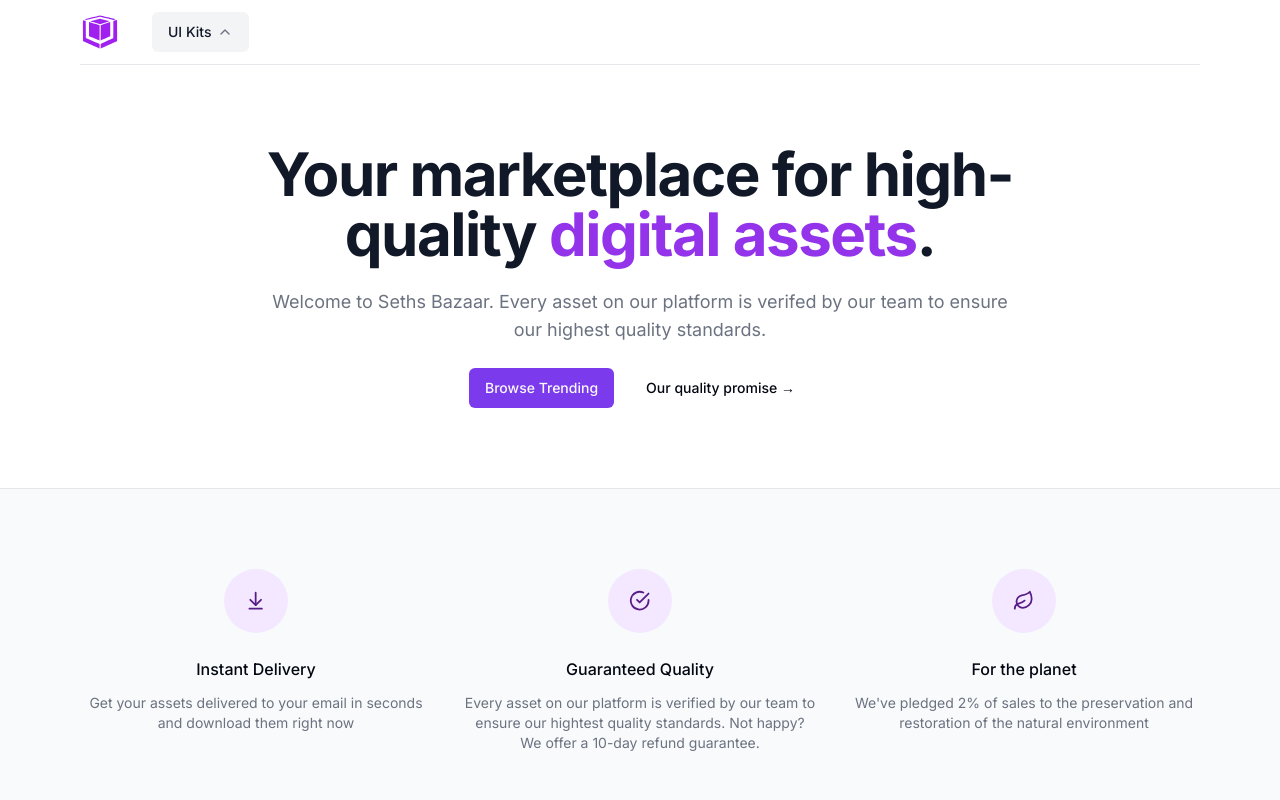
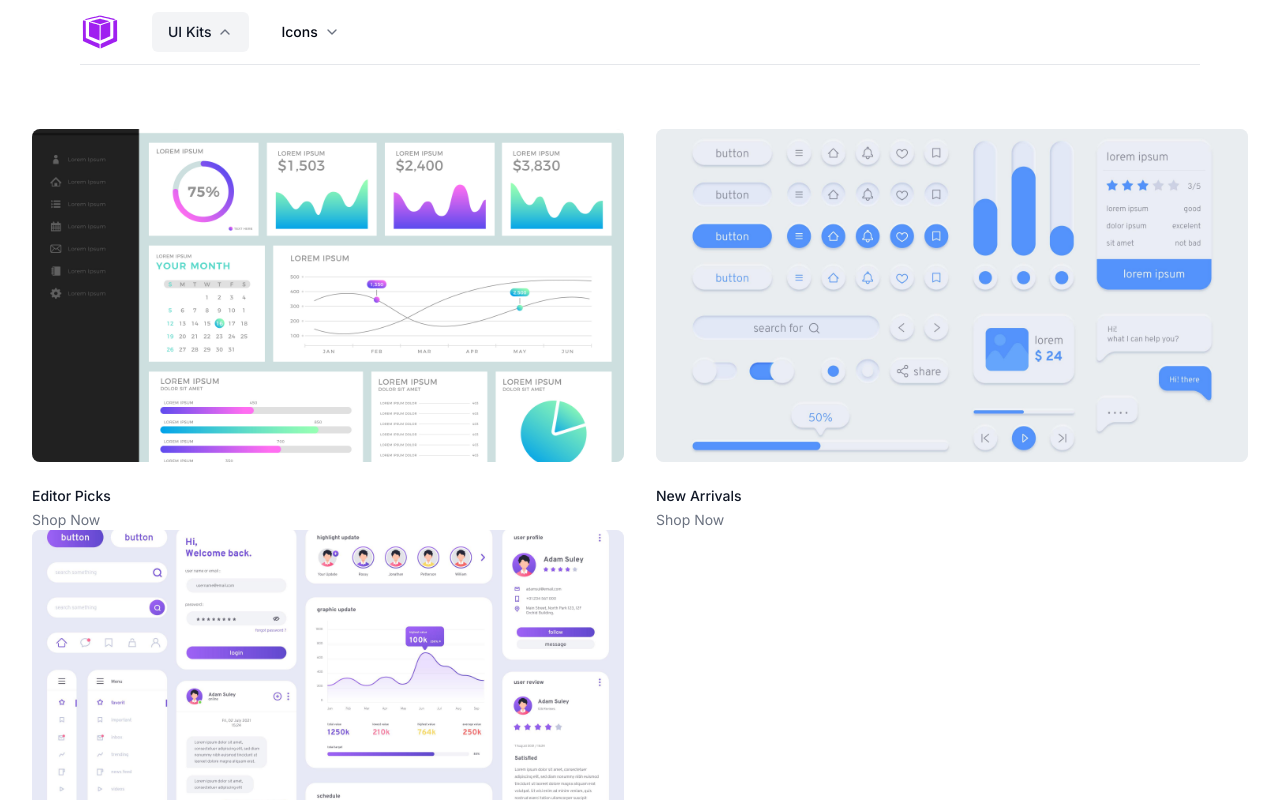
Before and after one commit to rathoretaruncodes/seth-bazaar, a Next.js app: page / in a window 1280 px wide. Both pictures are taken after a click on the button "UI Kits". Shown: the top 800 px of the page. Built offline with nearby package versions, Linux system fonts and the light colour scheme.

Commit message:
Update Dynamic Navbar

```diff
--- a/src/components/NavItem.tsx
+++ b/src/components/NavItem.tsx
@@ -3,6 +3,8 @@
 import { Button } from "./ui/button";
 import { ChevronDown } from "lucide-react";
 import { cn } from "@/lib/utils";
+import Image from "next/image";
+import Link from "next/link";
 
 type Category = typeof PRODUCT_CATEGORIES[number]
 
@@ -12,16 +14,52 @@
         <div className='relative flex items-center'>
             <Button className='gap-1.5' onClick={handleOpen} variant={isOpen ? "secondary":"ghost"}>
                 {category.label}
+                {/* ChevronDown Icon with conditional class as an object: -rotate-180: isOpen  */}
                 <ChevronDown className={cn('h-4 w-4 transition-all text-muted-foreground', {
                     '-rotate-180': isOpen,
                 }
                 )}/>
             </Button>
         </div>
+
+        {isOpen ? (
+            <div className={cn('absolute inset-x-0 top-full text-sm text-muted-foreground', {
+                'animate-in fade-in-10 slide-in-from-top-5': !isAnyOpen,
+            })}>
+                <div className='absolute inset-0 top-1/2 bg-white shadow' aria-hidden='true' />
+                <div className='relative bg-white'>
+                    <div className='mx-auto max-w-7xl px-8'>
+                        <div className='grid grid-cols-4 gap-x-8 gap-y-10 py-16'>
+                            <div className='col-span-4 col-start-1 grid grid-cols-2 gap-x-8'>
+                                {category.featured.map((item) => (
+                                    <div key={item.name}
+                                    className='group relative text-base sm:text-sm'>
+                                     <div className='relative aspect-video overflow-hidden rounded-lg bg-gray-100 group-hover:opacity-75'>
+                                          <Image
+                                          src={item.imageSrc}
+                                          alt='product category image'
+                                          fill
+                                          className='object-cover object-center' />
+                                     </div>
+
+                                     <Link href={item.href} className='mt-6 block font-medium text-gray-900'>
+                                        {item.name}
+                                     </Link>
+                                     {/* aria-hidden:true keeps it hidden for a person reading using a screen reader */}
+                                     <p className='mt-1' aria-hidden='true'>Shop Now</p>
+                                    </div>
+                                ))}
+                            </div>
+                        </div>
+                    </div>
+                </div>
+            </div>
+        ) : null}
     </div>
 }
 
 interface NavItemProps {
+    // Category is a custom typeof
     category: Category
     handleOpen: () => void
     isOpen: boolean
--- a/src/components/NavItems.tsx
+++ b/src/components/NavItems.tsx
@@ -1,16 +1,38 @@
 "use client"
 
 import { PRODUCT_CATEGORIES } from "@/config"
-import { useState } from "react"
+import { useEffect, useRef, useState } from "react"
 import NavItem from "./NavItem"
+import { useOnClickOutside } from "@/hooks/use-on-click-outside"
 
 export default function NavItems() {
     const [activeIndex, setActiveIndex] = useState<null|number>(null)
 
+    //use esc key to make the navbar stuff disappear
+    useEffect(() => {
+        const handler = (e: KeyboardEvent) => {
+            if(e.key === 'Escape') {
+                setActiveIndex(null)
+            }
+        }
+        document.addEventListener('keydown', handler)
+
+        // cleanup function to prevent memory leaks when the above component unmounts
+        return () => {
+            document.removeEventListener('keydown', handler)
+        }
+    }, [])
+
     const isAnyOpen = activeIndex !==null
+    // on clicking elswhere, the stuff on navbar doesn't disapper,
+    // to overcome that, useRef is used
+    const navRef = useRef<HTMLDivElement | null>(null)
+
+    //using a custom hook for that : use-on-click-outside.ts
+    useOnClickOutside(navRef, () => setActiveIndex(null))
 
 
-    return <div className='flex gap-4 h-full'>
+    return <div className='flex gap-4 h-full' ref={navRef}>
         {PRODUCT_CATEGORIES.map((category, i) => {
             const handleOpen = () => {
                 if(activeIndex === i) {
@@ -27,6 +49,7 @@
                 category={category}
                 handleOpen={handleOpen}
                 isOpen={isOpen}
+                // Because we're mapping over something: category.value
                 key={category.value}
                 isAnyOpen={isAnyOpen}
                 />
--- a/src/components/Navbar.tsx
+++ b/src/components/Navbar.tsx
@@ -16,6 +16,7 @@
                                     <Icons.logo className='h-10 w-10'/>
                                 </Link>
                             </div>
+                            {/* Only for desktop */}
                             <div className='hidden z-50 lg:ml-8 lg:block lg:self-stretch'>
                                 <NavItems/>
                             </div>
--- a/src/config/index.ts
+++ b/src/config/index.ts
@@ -2,6 +2,27 @@
     {
         label: 'UI Kits',
         value: 'ui_kits' as const,
+        featured: [
+            {
+                name: 'Editor Picks',
+                href: '#',
+                imageSrc: '/nav/ui-kits/mixed.jpg'
+            },
+            {
+                name: 'New Arrivals',
+                href: '#',
+                imageSrc: '/nav/ui-kits/blue.jpg'
+            },
+            {
+                name: 'Bestsellers',
+                href: '#',
+                imageSrc: '/nav/ui-kits/purple.jpg'
+            },
+        ]
+    },
+    {
+        label: 'Icons',
+        value: 'icons' as const,
         featured: [
             {
                 name: 'Favourite Icon Picks',
@@ -19,5 +40,5 @@
                 imageSrc: '/nav/icons/bestsellers.jpg'
             },
         ]
-    }
+    },
 ]
--- /dev/null
+++ b/src/hooks/use-on-click-outside.ts
@@ -0,0 +1,27 @@
+import { RefObject, useEffect } from "react";
+
+type Event = MouseEvent | TouchEvent;
+
+export const useOnClickOutside = <T extends HTMLElement = HTMLElement>(
+  ref: RefObject<T>,
+  handler: (event: Event) => void
+) => {
+  useEffect(() => {
+    const listener = (event: Event) => {
+      const el = ref?.current;
+      if (!el || el.contains((event?.target as Node) || null)) {
+        return;
+      }
+
+      handler(event); // Call the handler only if the click is outside of the element passed.
+    };
+
+    document.addEventListener("mousedown", listener);
+    document.addEventListener("touchstart", listener);
+
+    return () => {
+      document.removeEventListener("mousedown", listener);
+      document.removeEventListener("touchstart", listener);
+    };
+  }, [ref, handler]); // Reload only if ref or handler changes
+};
```
